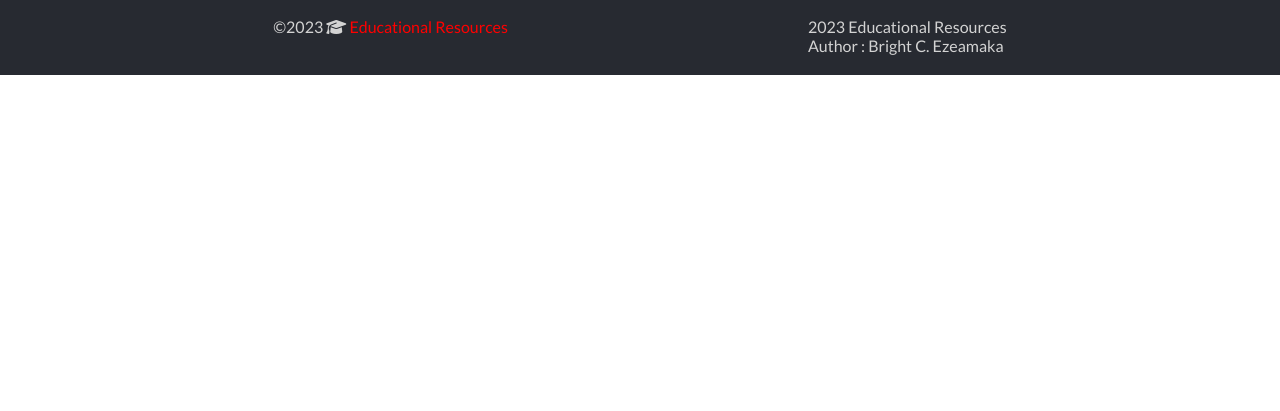
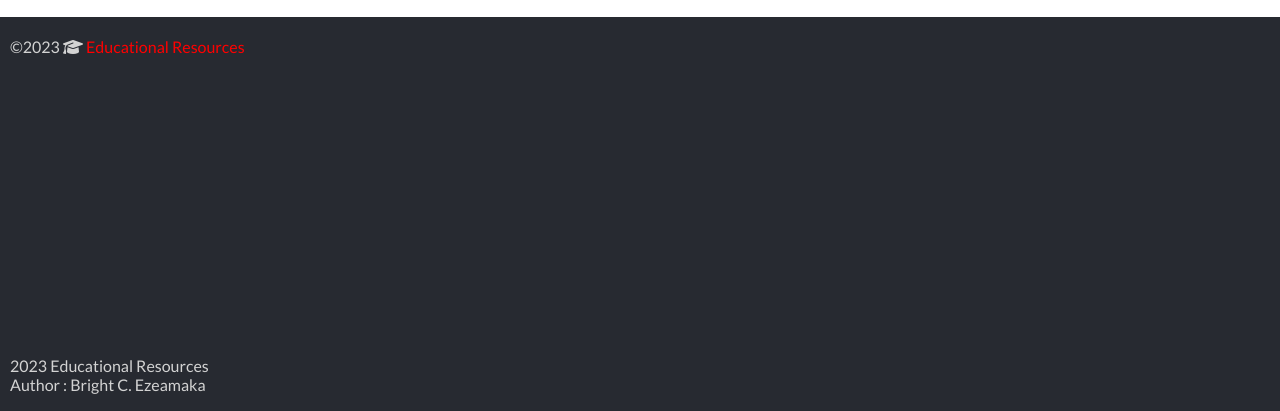
Before and after one commit to brightbrain20/capstone-project, a website with bundled scripts: page about.html in a window 1280 px wide. Shown: the part 1079-1490 px from the top of the page. Before the commit the page ends 1154 px from the top, so only its background shows below. Built offline with nearby package versions, Linux system fonts and the light colour scheme.

Commit message:
update file

```diff
--- a/about.css
+++ b/about.css
@@ -274,13 +274,14 @@ h1 {
 }
 
 footer {
-  padding: 20px 10px;
-  font-size: 16px;
+  padding: 20px;
+  font-size: 20px;
+  display: flex;
+  flex-direction: column;
+  justify-content: center;
+  gap: 30px;
   background-color: #272a31;
-  color: #d3d3d3;
-  display: flex;
-  justify-content: center;
-  gap: 300px;
+  color: #fff;
 }
 
 @media (min-width: 768px) {
@@ -333,7 +334,7 @@ footer {
   .headline-summary {
     font-size: 20px;
     border: 3px solid #d3d3d3;
-    padding: 10px;
+    padding: 20px;
     width: 50%;
     margin: auto;
   }
--- a/styles.css
+++ b/styles.css
@@ -331,11 +331,12 @@ hr {
 }
 
 footer {
-  padding: 20px 0;
-  font-size: 16px;
+  padding: 20px;
+  font-size: 20px;
   display: flex;
+  flex-direction: column;
   justify-content: center;
-  gap: 300px;
+  gap: 30px;
 }
 
 @media (min-width: 768px) {
@@ -511,4 +512,12 @@ footer {
   .partner-li {
     padding: 30px 0;
   }
+
+  footer {
+    padding: 20px 0;
+    font-size: 16px;
+    display: flex;
+    justify-content: center;
+    gap: 300px;
+  }
 }
```
Also changed, not shown: README.md.
